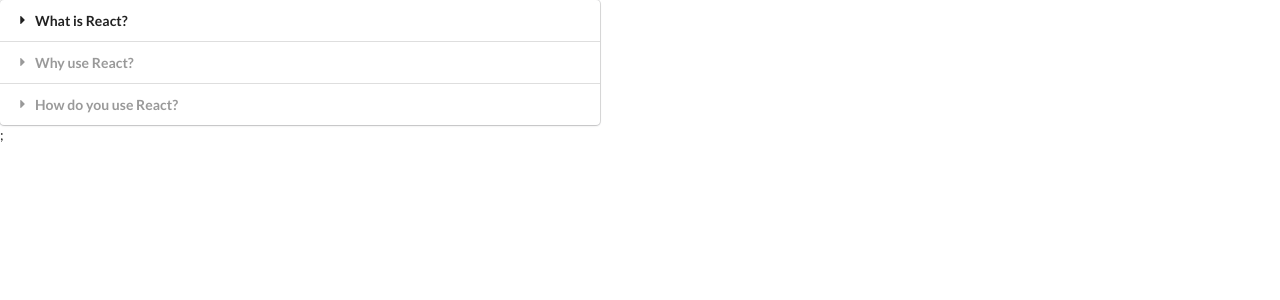
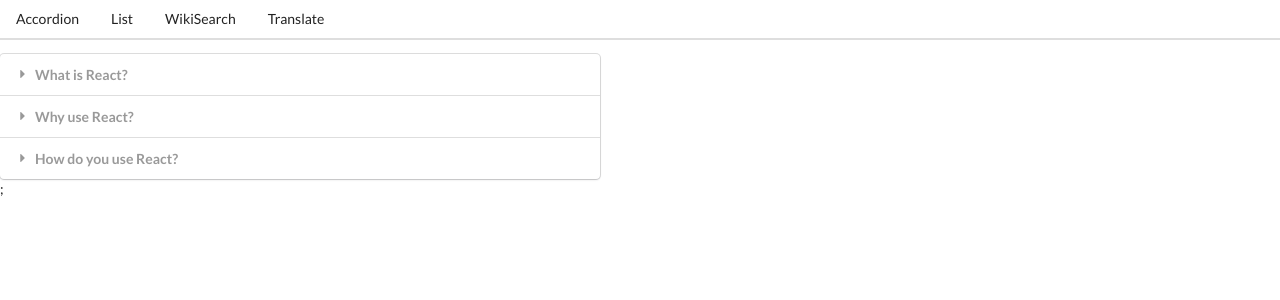
Before and after one commit to Madalin-Antonoiu/LearnReact-Hooks-Accordion, a React (Create React App) app: page / in a window 1280 px wide. Shown: the top 300 px of the page. Built offline with nearby package versions, Linux system fonts and the light colour scheme.

Commit message:
basic version of header navigation menu

```diff
--- a/src/components/App.js
+++ b/src/components/App.js
@@ -3,7 +3,8 @@ import Accordion from "./Accordion";
 import WikiSearch from "./WikiSearch";
 import Dropdown from "./Dropdown";
 import Translate from "./Translate/Translate";
-import Route from "./Route";
+import Route from "./Navigation/Route";
+import Header from "./Navigation/Header";
 
 const items = [
   {
@@ -36,8 +37,11 @@ const options = [
 
 export default () => {
   const [selected, setSelected] = useState(options[0]);
+
   return (
     <div>
+      <Header />
+
       <Route path="/">
         <Accordion items={items} />;
       </Route>
--- /dev/null
+++ b/src/components/Navigation/Header.js
@@ -0,0 +1,22 @@
+import React from "react";
+
+const Header = () => {
+  return (
+    <div className="ui secondary pointing menu">
+      <a href="/" className="item">
+        Accordion
+      </a>
+      <a href="/list" className="item">
+        List
+      </a>
+      <a href="/search" className="item">
+        WikiSearch
+      </a>
+      <a href="/translate" className="item">
+        Translate
+      </a>
+    </div>
+  );
+};
+
+export default Header;
--- a/src/components/Route.js
+++ b/src/components/Navigation/Route.js
@@ -1,7 +1,7 @@
 // Not used any JSX yet, no need to import React
 //import React from "react";
 
-// children is received from children component passed to Route
+// children is received from children component passed to Route, aka <Dropdown /> etc
 const Route = ({ path, children }) => {
   return window.location.pathname === path ? children : null;
 };
```
